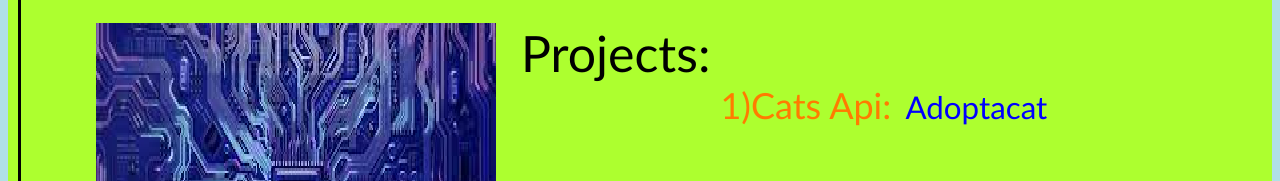
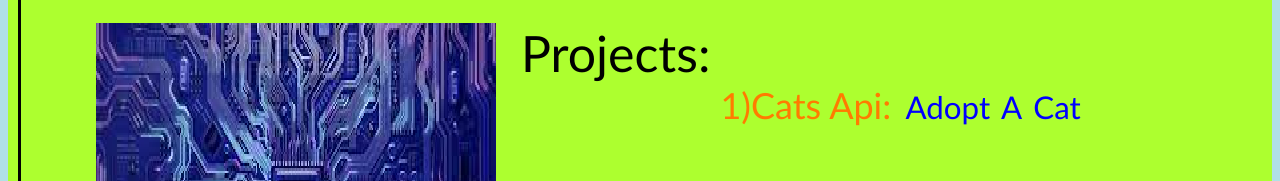
Before and after one commit to aafaydi/Ahmad_porto_module2, a plain HTML site: page index.html in a window 1280 px wide. Shown: the part 2024-2205 px from the top of the page. Drawn offline with Linux system fonts and the light colour scheme.

Commit message:
Update index.html

```diff
--- a/index.html
+++ b/index.html
@@ -110,7 +110,7 @@
             <img src="./Images/logic1.JFIF" alt="logic1.JFIF" width="400" height="400" class="float-right">
             <p2>Projects:</p2></br></br>
             <div id="projectone"> 1)Cats Api: <a href="https://obtains.github.io/Cat-Facts-and-Pictures/" id="text">
-                    Adoptacat</a></div>
+                    Adopt A Cat</a></div>
 
         </div>
 
```
